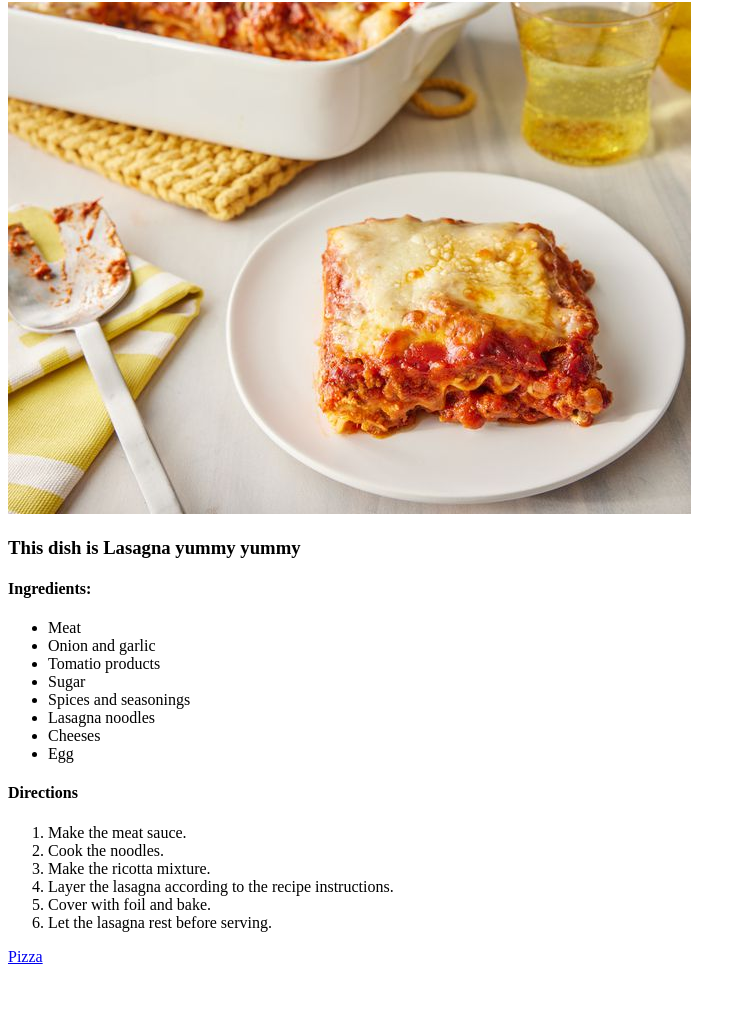
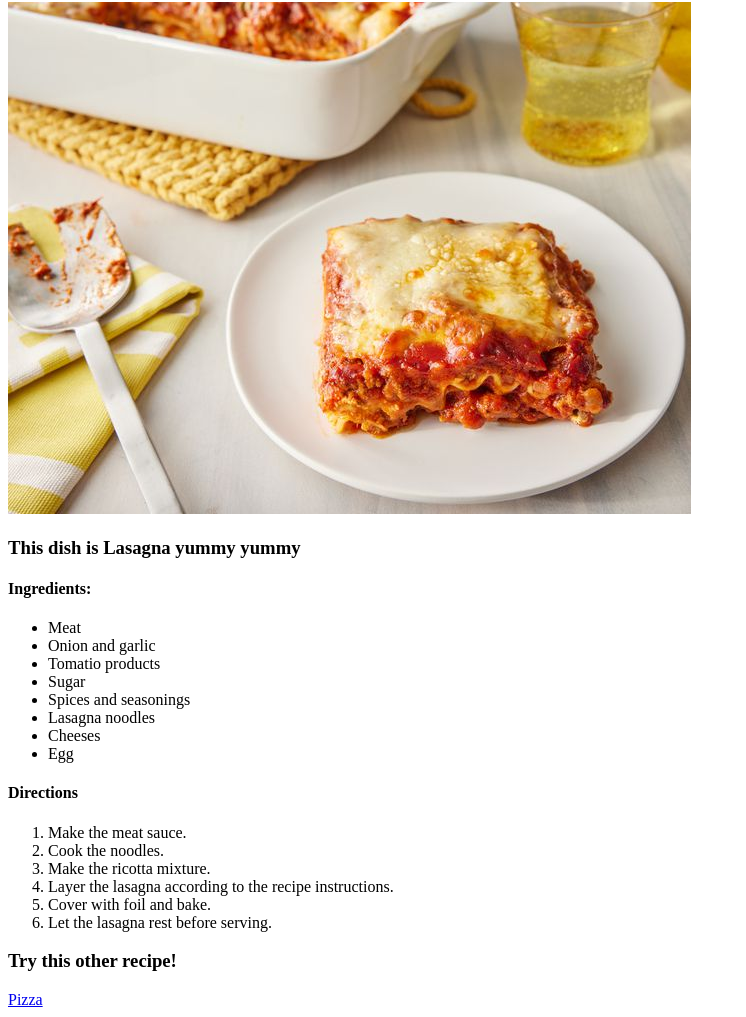
Before and after one commit to lightningcap/odin-recipes, a plain HTML site: page recipes/lasagna.html in a window 1280 px wide. Shown: the part 78-1095 px from the top of the page, without its empty margins (0-746 px from the left). Before the commit the page ends 1052 px from the top, so only its background shows below. Drawn offline with Linux system fonts and the light colour scheme.

Commit message:
recipes/lasagna.html

```diff
--- a/recipes/lasagna.html
+++ b/recipes/lasagna.html
@@ -24,7 +24,8 @@
             <li>Cover with foil and bake.</li>
             <li>Let the lasagna rest before serving.</li>
        </ol>
-       <a href="recipes/pizza.html">Pizza </a>
+       <h3>Try this other recipe!</h3>
+       <a href="pizza.html">Pizza </a>
 
     </body>
 </html>
```
